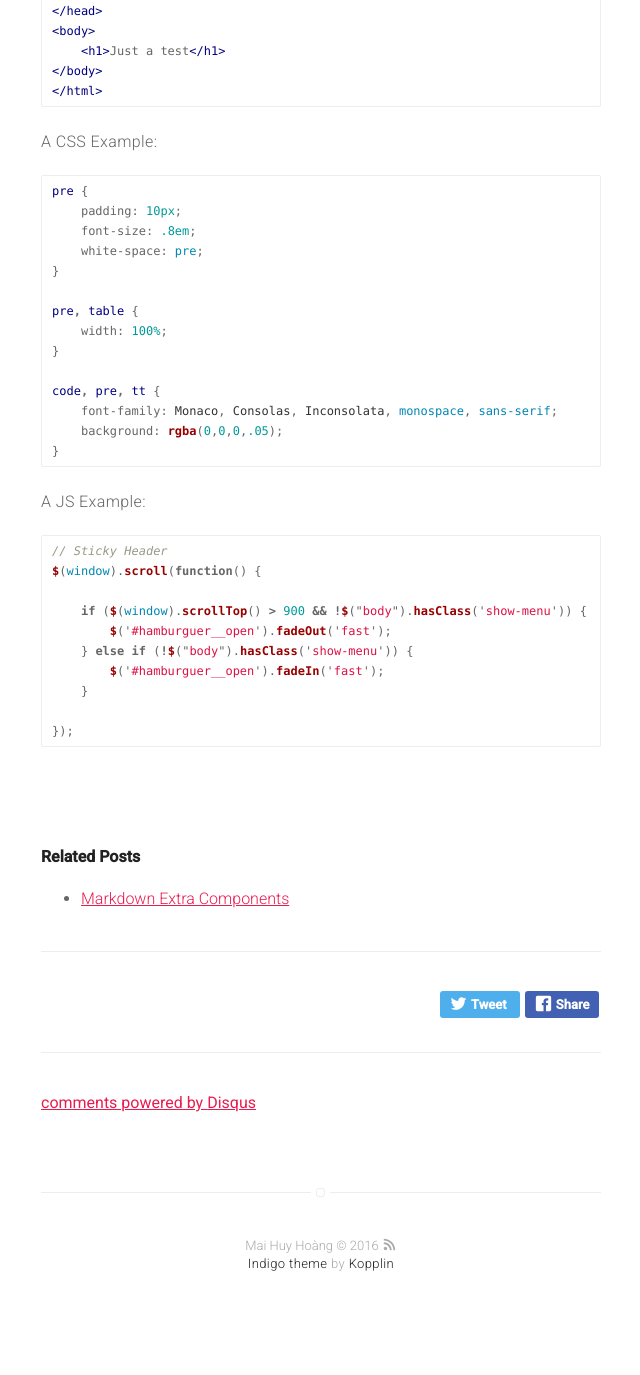
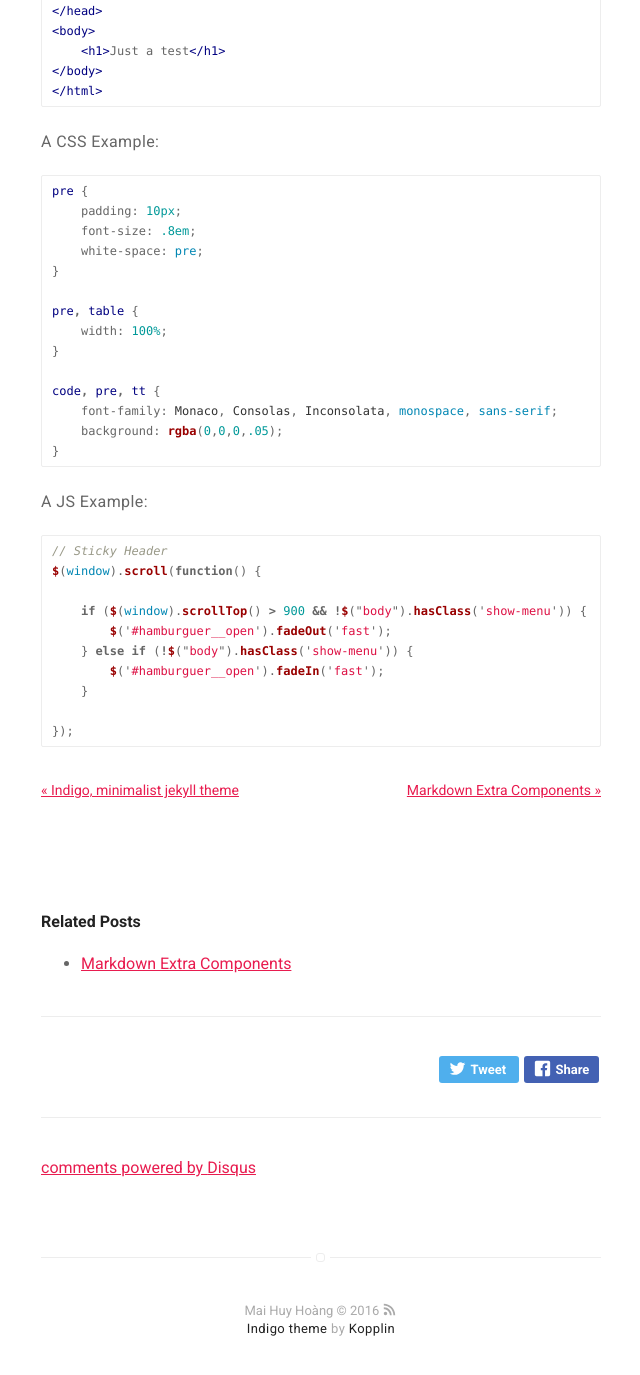
Before and after one commit to hoangmaihuy/jekyll-blog, a Jekyll site: the page built from _posts/2016-02-24-markdown-common-elements.markdown, in a window 1280 px wide and 1400 px high, scrolled down 5055 px. Shown: the top 1375 px of the window, without its empty margins (319-959 px from the left). Built offline with Jekyll 4.4.1, drawn with Linux system fonts in a browser that asks for light colours; comment, search, counter and statistics services are not loaded; before the commit the page ends 6390 px from its top, so only the background shows below that.

Commit message:
Import Roboto font-family

```diff
--- a/_config.yml
+++ b/_config.yml
@@ -76,7 +76,7 @@
 related: true
 
 # show next & prev links in blog post?
-blog-nav-links: false
+blog-nav-links: true
 
 # show author block at the end of a post ?
 show-author: true
--- a/_sass/base/variables.sass
+++ b/_sass/base/variables.sass
@@ -1,7 +1,7 @@
-@import 'https://fonts.googleapis.com/css?family=Roboto:300,400,500'
+@import 'https://fonts.googleapis.com/css?family=Roboto:400,400i,500,500i,700,700i'
 
-$fontSans: "Roboto", Helvetica Neue, Helvetica, Arial, sans-serif
-$fontMonospace: "Consolas", Liberation Mono, Menlo, Courier, monospace
+$fontSans: Roboto, Helvetica Neue, Helvetica, Arial, sans-serif
+$fontMonospace: Consolas, Liberation Mono, Menlo, Courier, monospace
 
 $alpha: #666
 $beta: #222
```
Also changed, not shown: _sass/base/normalize.scss (line endings or trailing spaces).
